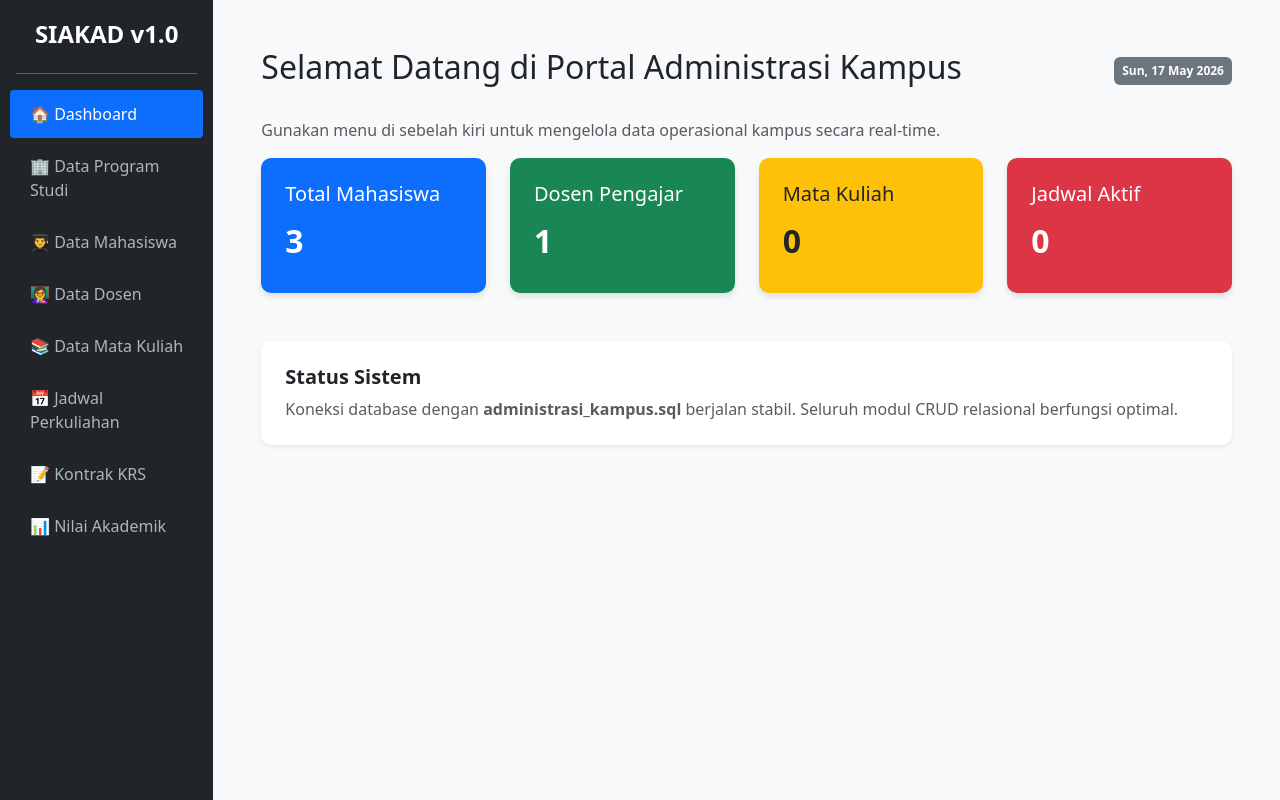
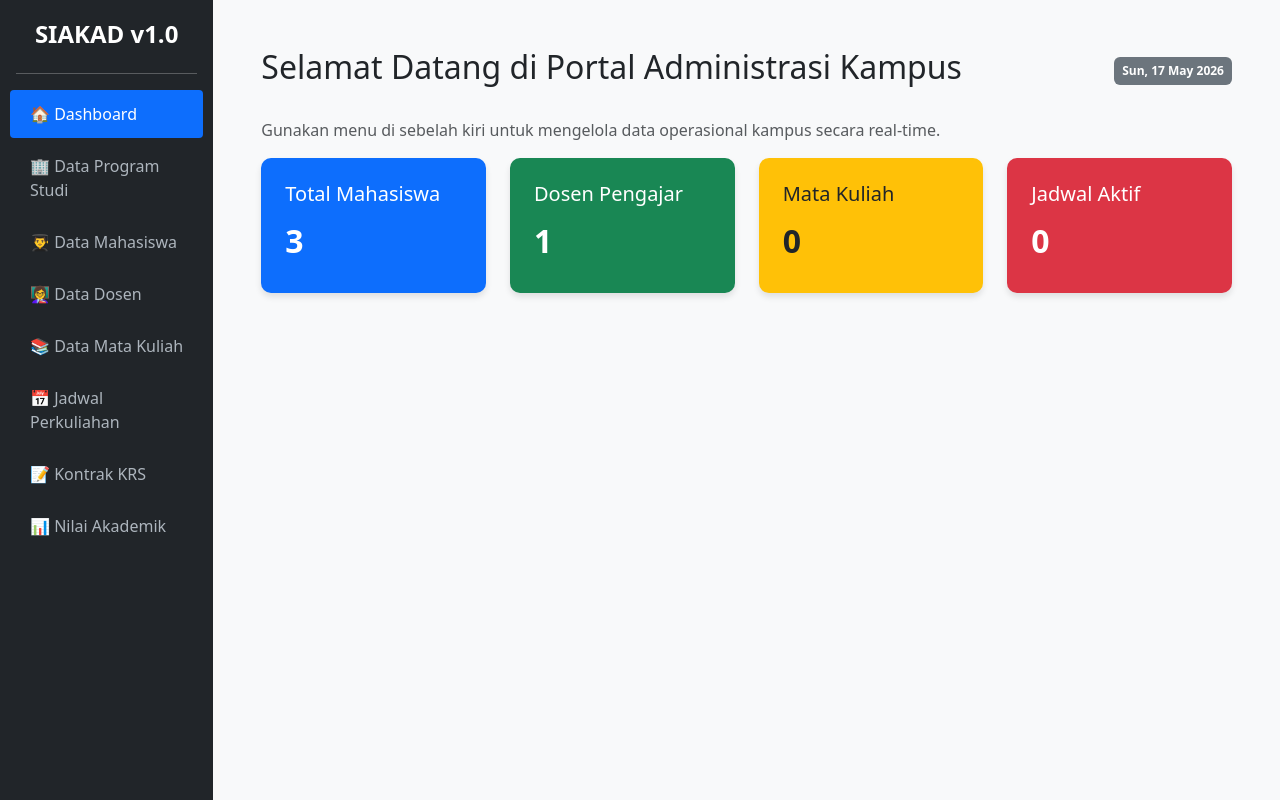
Before and after one commit to Kazutodp/administrasi-kampus, a PHP site: page /dashboard.php in a window 1280 px wide. Run offline with PHP 8.4, Linux system fonts and the light colour scheme; data comes from the database, SQL or seed files in the repository; data that the repository does not hold is empty.

Commit message:
pembaruan

```diff
--- a/Prodi/index.php
+++ b/Prodi/index.php
@@ -17,7 +17,7 @@ $query = mysqli_query($koneksi, "SELECT * FROM prodi");
     </style>
 </head>
 <body>
-    <a href="../index.php" style="text-decoration: none; color: #555; font-weight: bold;">⬅ Kembali ke Dashboard</a>
+    <a href="../dashboard.php" style="text-decoration: none; color: #555; font-weight: bold;">⬅ Kembali ke Dashboard</a>
 
     <h2 style="margin-top: 15px;">Daftar Program Studi</h2>
     <a href="tambah.php" style="text-decoration: none; background: #2196F3; color: white; padding: 8px 15px; border-radius: 5px;">[+] Tambah Prodi</a>
--- a/dashboard.php
+++ b/dashboard.php
@@ -81,11 +81,6 @@ $row_jdw = mysqli_fetch_assoc($jdw);
                     </div>
                 </div>
             </div>
-
-            <div class="card mt-5 p-4 bg-white border-0 shadow-sm" style="border-radius: 10px;">
-                <h5 class="fw-bold">Status Sistem</h5>
-                <p class="mb-0 text-muted">Koneksi database dengan <strong>administrasi_kampus.sql</strong> berjalan stabil. Seluruh modul CRUD relasional berfungsi optimal.</p>
-            </div>
         </div>
     </div>
 </div>
```
